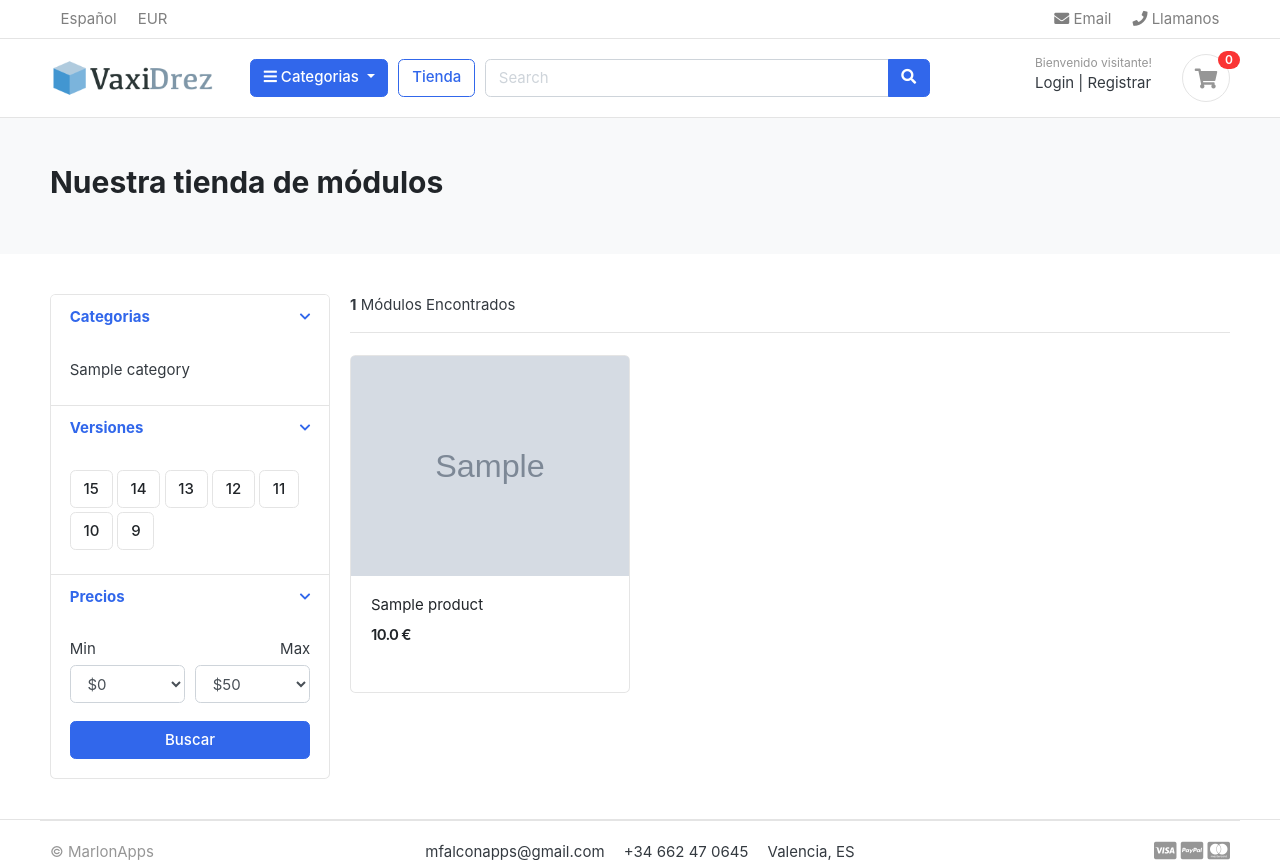
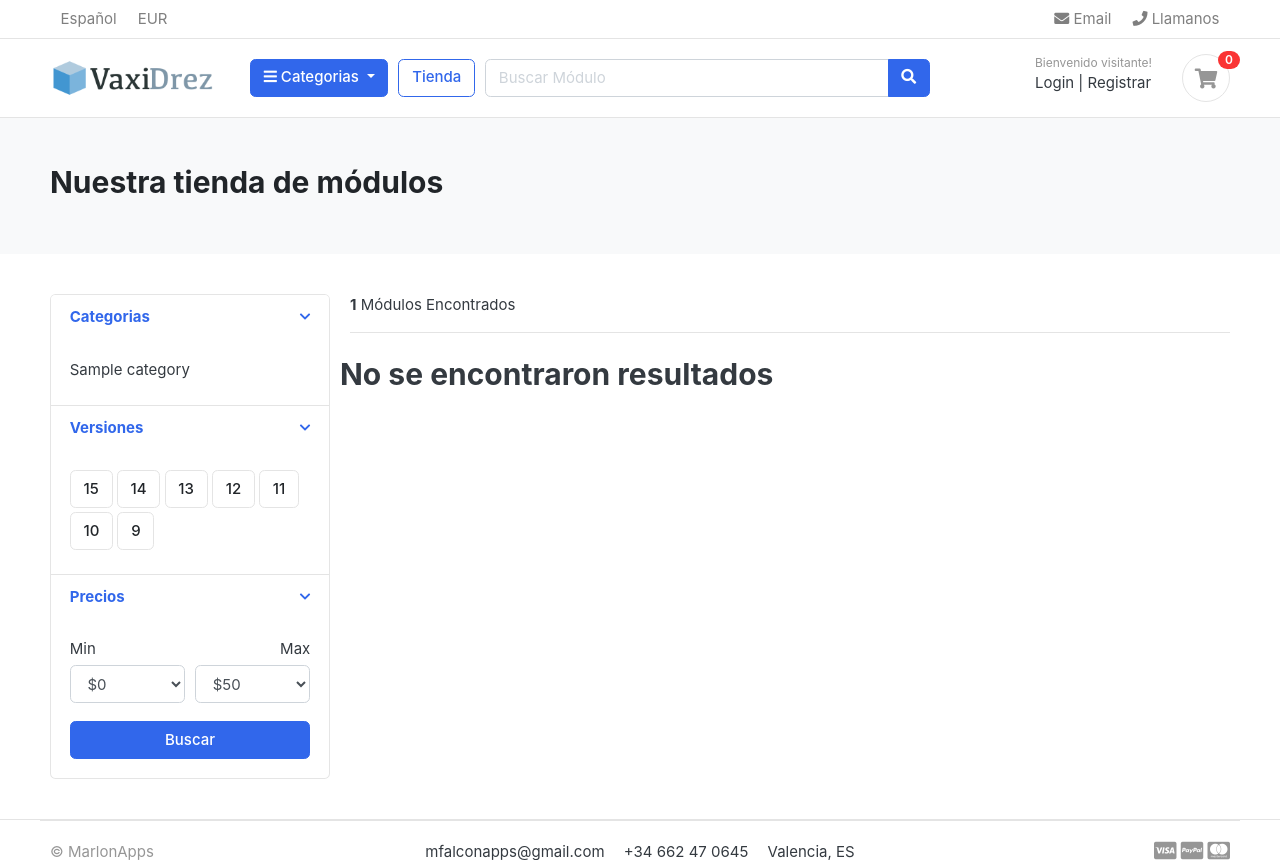
Before and after one commit to falconsoft3d/marlonapps.com, a Django app: page /store/ in a window 1280 px wide. Shown: the top 860 px of the page. Run offline with Django 3.2, Linux system fonts and the light colour scheme; tables that the repository leaves empty hold one stand-in row (values such as "Sample post"); grey boxes marked "Sample" are stand-in pictures; some web fonts are replaced.

Commit message:
C166 Busqueda

```diff
--- a/apps/store/urls.py
+++ b/apps/store/urls.py
@@ -3,6 +3,7 @@ from . import views
 
 urlpatterns = [
     path('', views.store, name="store"),
-    path('<slug:category_slug>/', views.store, name="products_by_category"),
-    path('<slug:category_slug>/<slug:product_slug>/', views.product_detail, name="product_detail"),
+    path('category/<slug:category_slug>/', views.store, name="products_by_category"),
+    path('category/<slug:category_slug>/<slug:product_slug>/', views.product_detail, name="product_detail"),
+    path('search', views.search, name='search'),
 ]
--- a/apps/store/views.py
+++ b/apps/store/views.py
@@ -1,3 +1,6 @@
+from ast import keyword
+from importlib.resources import contents
+from itertools import product
 from unicodedata import category
 from django.shortcuts import get_object_or_404, render
 from apps.store.models import Product
@@ -5,7 +8,7 @@ from category.models import Category
 from carts.views import _cart_id
 from carts.models import CartItem
 from django.core.paginator import EmptyPage, PageNotAnInteger, Paginator
-
+from django.db.models import Q
 
 # Create your views here.
 def store(request, category_slug=None):
@@ -14,13 +17,13 @@ def store(request, category_slug=None):
 
     if category_slug != None:
         categories = get_object_or_404(Category, slug=category_slug)
-        products = Product.objects.filter(category=categories, state=True)
+        products = Product.objects.filter(category=categories, state=True).order_by('-fc')
         paginator = Paginator(products, 6)
         page = request.GET.get('page')
         paged_products = paginator.get_page(page)
         product_count = products.count()
     else:
-        products = Product.objects.all().filter(state=True)
+        products = Product.objects.all().filter(state=True).order_by('-fc')
         paginator = Paginator(products, 6)
         page = request.GET.get('page')
         paged_products = paginator.get_page(page)
@@ -47,3 +50,20 @@ def product_detail(request, category_slug, product_slug):
     }
 
     return render(request, 'store/product_detail.html', context)
+
+def search(request):
+    if 'keyword' in request.GET:
+        keyword = request.GET['keyword']
+        if keyword:
+            products = Product.objects.order_by('-fc').filter(Q(description__icontains=keyword) | Q(product_name__icontains=keyword))
+            product_count = products.count()
+        else:
+            products = Product.objects.order_by('-fc')
+            product_count = products.count()
+
+    context = {
+        'products' : products,
+        'product_count' : product_count
+    }
+
+    return render(request, 'store/store.html', context)
--- a/templates/includes/navbar.html
+++ b/templates/includes/navbar.html
@@ -45,9 +45,14 @@
         </div> <!-- col.// -->
         <a href="{%  url 'store' %}" class="btn btn-outline-primary">Tienda</a>
         <div class="col-lg  col-md-6 col-sm-12 col">
-            <form action="#" class="search">
+
+            <form action="{% url 'search' %}" class="search">
                 <div class="input-group w-100">
-                    <input type="text" class="form-control" style="width:60%;" placeholder="Search">
+                    <input type="text"
+                            class="form-control"
+                            style="width:60%;"
+                            name="keyword"
+                            placeholder="Buscar Módulo"/>
 
                     <div class="input-group-append">
                       <button class="btn btn-primary" type="submit">
@@ -56,6 +61,8 @@
                     </div>
                 </div>
             </form> <!-- search-wrap .end// -->
+
+
         </div> <!-- col.// -->
         <div class="col-lg-3 col-sm-6 col-8 order-2 order-lg-3">
                     <div class="d-flex justify-content-end mb-3 mb-lg-0">
--- a/templates/store/store.html
+++ b/templates/store/store.html
@@ -138,6 +138,9 @@
     </header><!-- sect-heading -->
 
     <div class="row">
+
+        {% if product %}
+
             {% for product in products %}
             <div class="col-md-4">
                 <figure class="card card-product-grid">
@@ -163,6 +166,11 @@
                 </figure>
             </div> <!-- col.// -->
             {% endfor %}
+        {%  else %}
+            <div>
+                <h2>No se encontraron resultados</h2>
+            </div>
+        {% endif %}
 
 
     </div> <!-- row end.// -->
```
Lines whose indentation alone changed are shown as unchanged.
